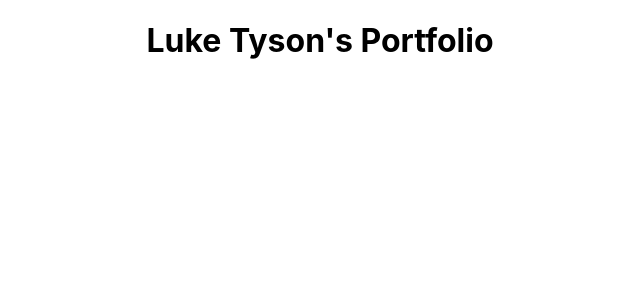
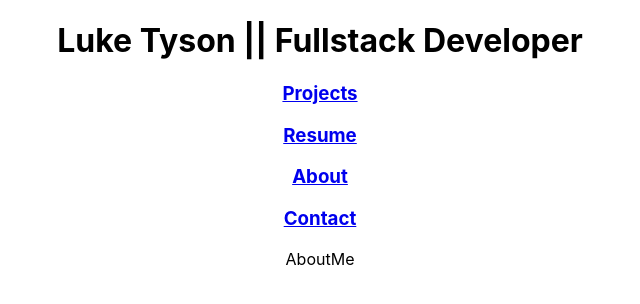
Before and after one commit to guantanamobosch/luke_tyson_portfolio, a React (Create React App) app: page /about in a window 1280 px wide. Shown: the top 304 px of the page, without its empty margins (320-960 px from the left). Built offline with nearby package versions, Linux system fonts and the light colour scheme.

Commit message:
boilerplate for pages, navbar links work

```diff
--- a/package.json
+++ b/package.json
@@ -8,6 +8,7 @@
     "@testing-library/user-event": "^13.5.0",
     "react": "^18.2.0",
     "react-dom": "^18.2.0",
+    "react-router-dom": "^6.10.0",
     "react-scripts": "5.0.1",
     "web-vitals": "^2.1.4"
   },
--- a/src/components/NavBar/NavBar.jsx
+++ b/src/components/NavBar/NavBar.jsx
@@ -0,0 +1,26 @@
+import React from "react";
+import { Link } from "react-router-dom";
+
+export default function NavBar() {
+    return (
+        <>
+            <h1>Luke Tyson || Fullstack Developer </h1>
+
+            <Link to="/projects">
+                <h3>Projects</h3>
+            </Link>
+
+            <Link to="/resume">
+                <h3>Resume</h3>
+            </Link>
+
+            <Link to="/about">
+                <h3>About</h3>
+            </Link>
+
+            <Link to="/contact">
+                <h3>Contact</h3>
+            </Link>
+        </>
+    );
+}
--- a/src/index.js
+++ b/src/index.js
@@ -1,5 +1,6 @@
 import React from "react";
 import ReactDOM from "react-dom/client";
+import { BrowserRouter as Router } from "react-router-dom";
 import "./index.css";
 import App from "./pages/App/App";
 import reportWebVitals from "./reportWebVitals";
@@ -7,7 +8,9 @@ import reportWebVitals from "./reportWebVitals";
 const root = ReactDOM.createRoot(document.getElementById("root"));
 root.render(
     <React.StrictMode>
-        <App />
+        <Router>
+            <App />
+        </Router>
     </React.StrictMode>
 );
 
--- /dev/null
+++ b/src/pages/AboutMe/AboutMe.jsx
@@ -0,0 +1,5 @@
+import React from "react";
+
+export default function AboutMe() {
+    return <div>AboutMe</div>;
+}
--- a/src/pages/App/App.jsx
+++ b/src/pages/App/App.jsx
@@ -1,9 +1,21 @@
+import { Routes, Route } from "react-router-dom";
+import NavBar from "../../components/NavBar/NavBar";
+import Projects from "../Projects/Projects";
+import MyResume from "../MyResume/MyResume";
+import AboutMe from "../AboutMe/AboutMe";
+import Contact from "../Contact/Contact";
 import "./App.css";
 
 function App() {
     return (
         <main className="App">
-            <h1>Luke Tyson's Portfolio</h1>
+            <NavBar />
+            <Routes>
+                <Route path="/projects" element={<Projects />} />
+                <Route path="/resume" element={<MyResume />} />
+                <Route path="/about" element={<AboutMe />} />
+                <Route path="/contact" element={<Contact />} />
+            </Routes>
         </main>
     );
 }
--- a/src/pages/Contact/Contact.jsx
+++ b/src/pages/Contact/Contact.jsx
@@ -0,0 +1,5 @@
+import React from "react";
+
+export default function Contact() {
+    return <div>Contact</div>;
+}
--- /dev/null
+++ b/src/pages/MyResume/MyResume.jsx
@@ -0,0 +1,5 @@
+import React from "react";
+
+export default function MyResume() {
+    return <div>MyResume</div>;
+}
--- a/src/pages/Projects/Projects.jsx
+++ b/src/pages/Projects/Projects.jsx
@@ -0,0 +1,7 @@
+import React from 'react'
+
+export default function Projects() {
+  return (
+    <div>Projects</div>
+  )
+}
```
Also changed, not shown: src/pages/AboutMe/AboutMe.css (added), src/pages/MyResume/MyResume.css (added), 1 other file (tests, documents, lock files or other folders).
